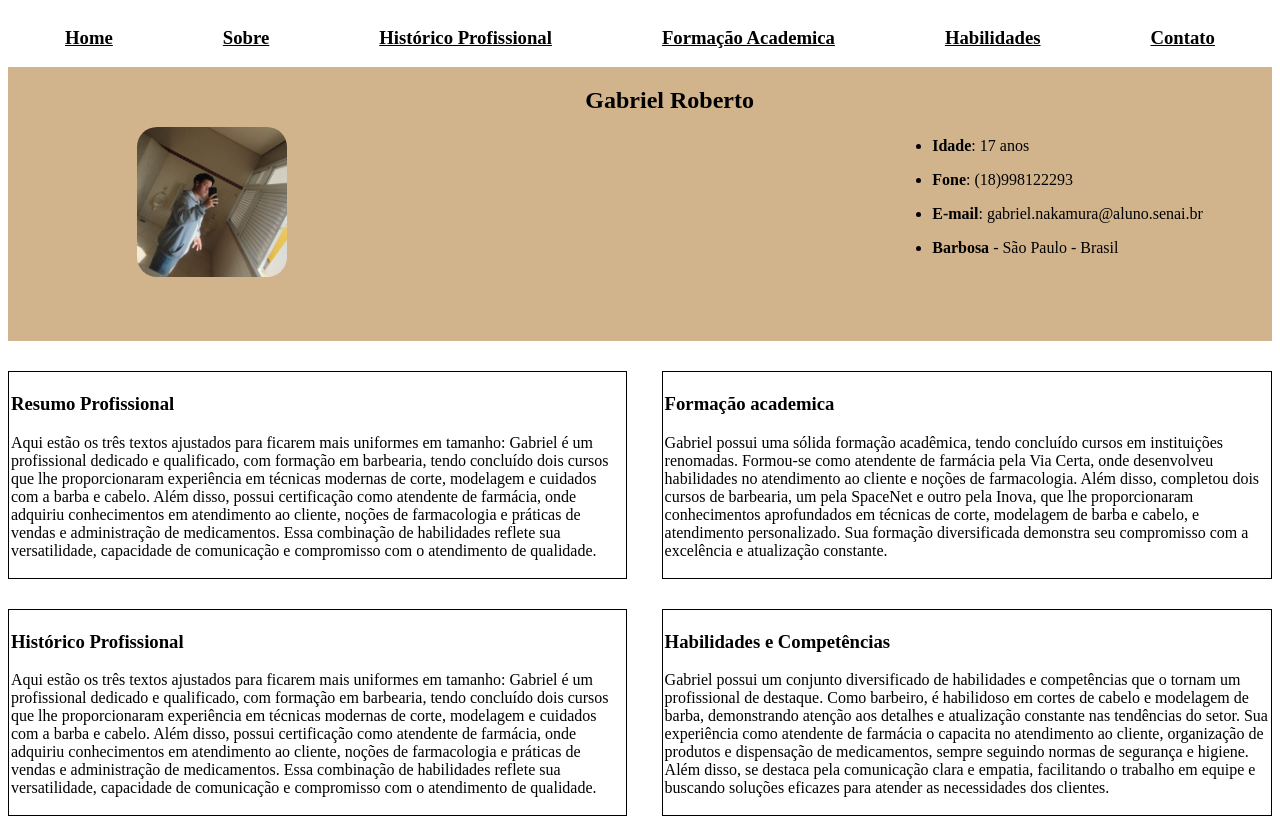
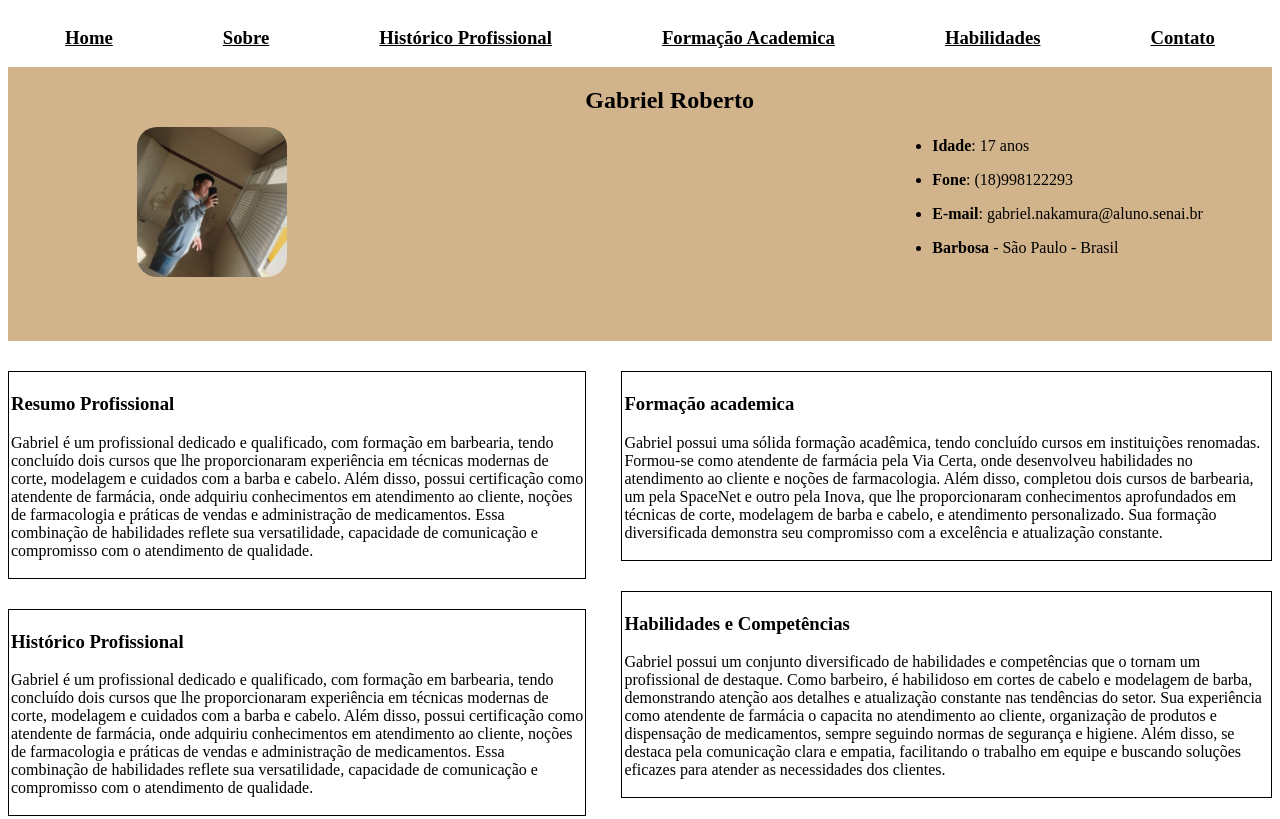
Before and after one commit to GabrielRbtNakamura/Cuurriculo, a plain HTML site: page index.html in a window 1280 px wide. Shown: the top 819 px of the page. Drawn offline with Linux system fonts and the light colour scheme.

Commit message:
Add files via upload

```diff
--- a/index.html
+++ b/index.html
@@ -59,14 +59,13 @@
         <div class="Profi_2">
             <h3>Resumo Profissional</h3>
             <p>
-                Aqui estão os três textos ajustados para ficarem mais uniformes em tamanho:
 
                 Gabriel é um profissional dedicado e qualificado, com formação em barbearia, tendo concluído dois cursos que lhe proporcionaram experiência em técnicas modernas de corte, modelagem e cuidados com a barba e cabelo. Além disso, possui certificação como atendente de farmácia, onde adquiriu conhecimentos em atendimento ao cliente, noções de farmacologia e práticas de vendas e administração de medicamentos. Essa combinação de habilidades reflete sua versatilidade, capacidade de comunicação e compromisso com o atendimento de qualidade.</p>
         </div>
         <div class="Profi_3">
             <h3>Histórico Profissional</h3>
             <p>
-                Aqui estão os três textos ajustados para ficarem mais uniformes em tamanho:
+
 
                 Gabriel é um profissional dedicado e qualificado, com formação em barbearia, tendo concluído dois cursos que lhe proporcionaram experiência em técnicas modernas de corte, modelagem e cuidados com a barba e cabelo. Além disso, possui certificação como atendente de farmácia, onde adquiriu conhecimentos em atendimento ao cliente, noções de farmacologia e práticas de vendas e administração de medicamentos. Essa combinação de habilidades reflete sua versatilidade, capacidade de comunicação e compromisso com o atendimento de qualidade.</p>
         </div>
```
